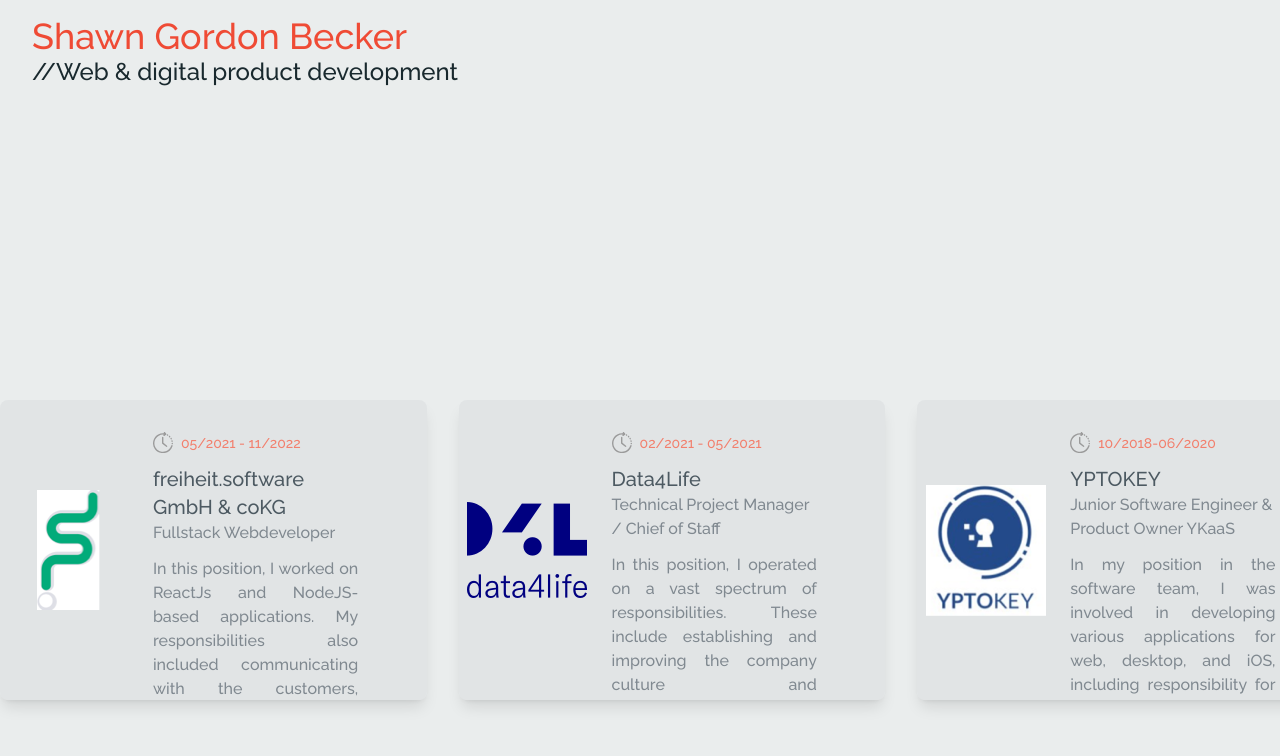
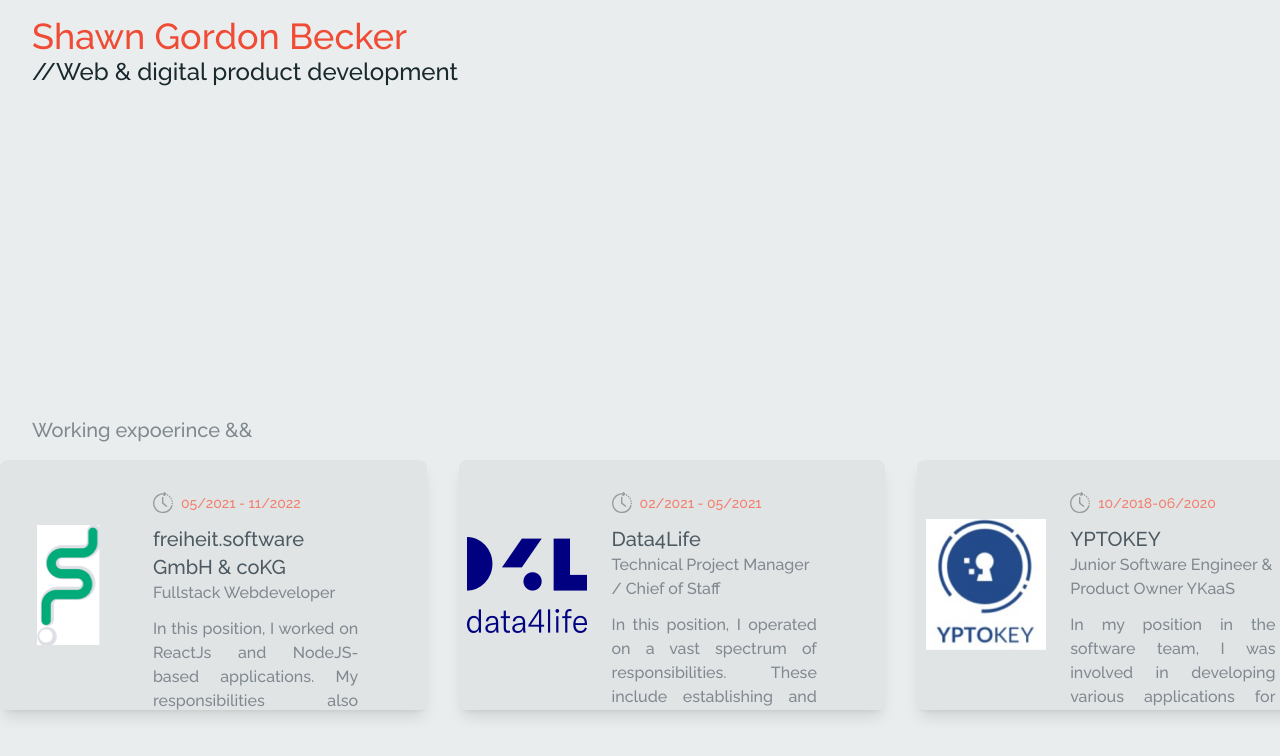
Before and after one commit to ShawnGB/my-portfolio, a React (Vite) app: page / in a window 1280 px wide. Shown: the top 756 px of the page. Built offline with nearby package versions, Linux system fonts and the light colour scheme.

Commit message:
addded title to cv component

```diff
--- a/src/components/CV/CvComponent.tsx
+++ b/src/components/CV/CvComponent.tsx
@@ -4,11 +4,16 @@ import CvCardComponent from './CvCardComponent';
 
 export default function CvComponent() {
   return (
-    <div className='flex flex-row gap-8 align-middle fixed top-2/4 h-2/4 overflow-x-scroll '>
-      {data.working &&
-        data.working.map((experience: WorkingExperience, index) => (
-          <CvCardComponent experience={experience} key={index} />
-        ))}
+    <div className='fixed top-2/4 h-2/4'>
+      <h2 className='my-4 mx-8 text-primary-500 font-regular text-xl'>
+        Working expoerince &&
+      </h2>
+      <div className='flex flex-row gap-8 align-middle h-5/6 overflow-x-scroll '>
+        {data.working &&
+          data.working.map((experience: WorkingExperience, index) => (
+            <CvCardComponent experience={experience} key={index} />
+          ))}
+      </div>
     </div>
   );
 }
```
